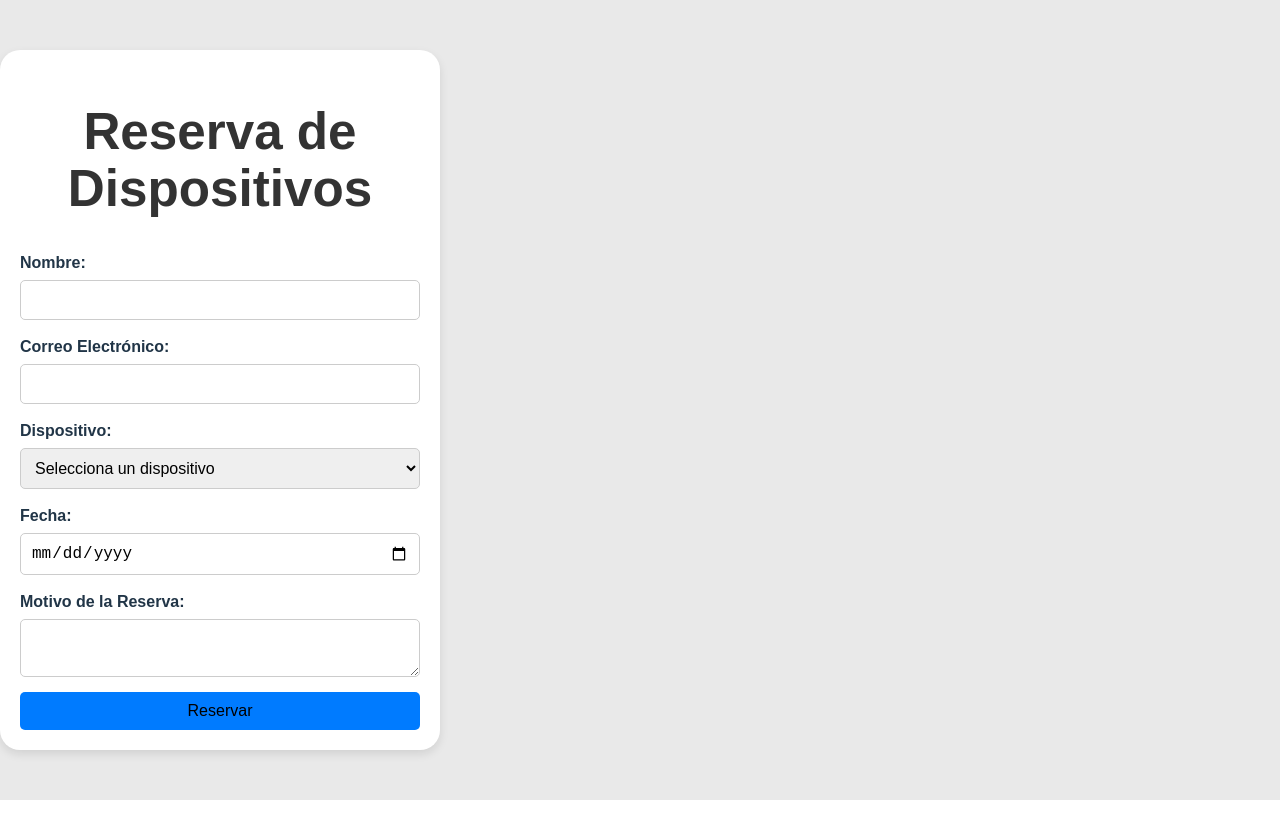
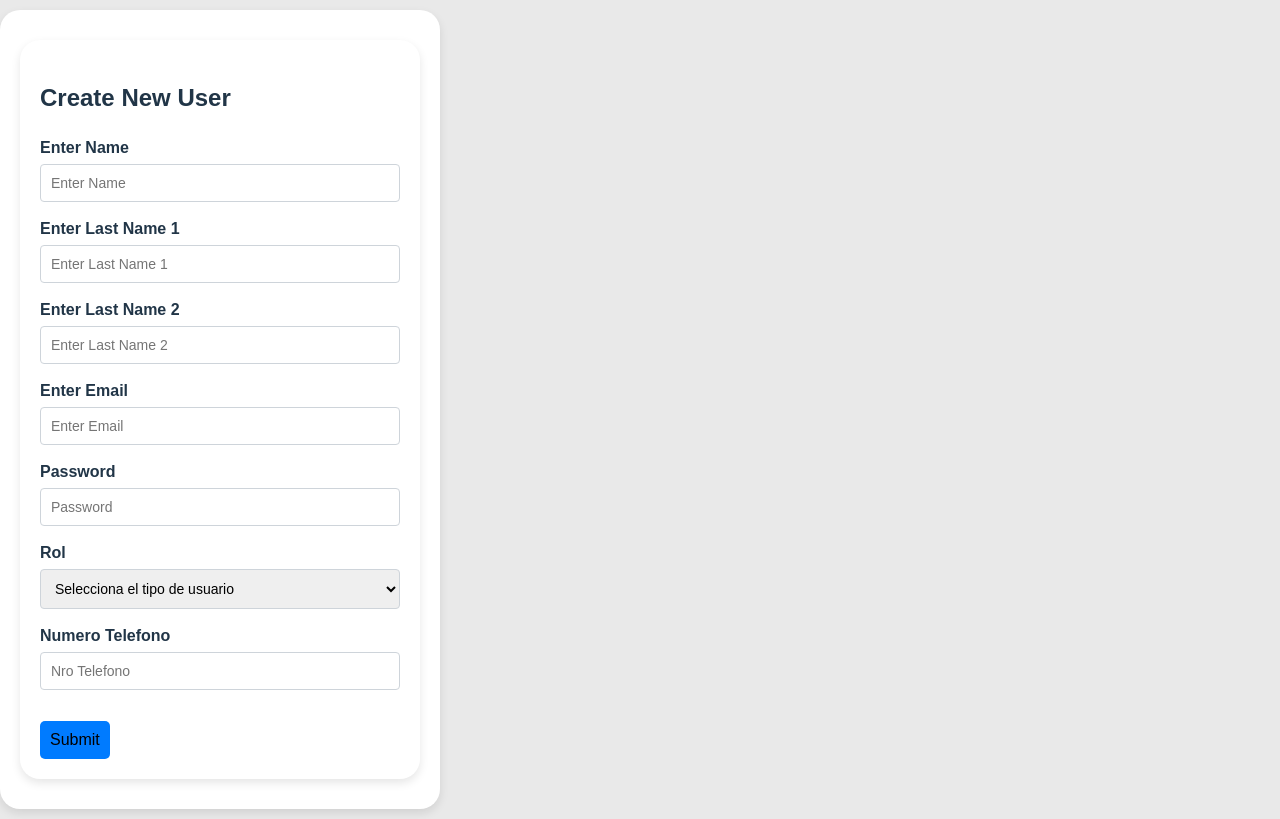
Before and after one commit to foodwebdx/DronProject, a React (Vite) app in the folder DornProject/frontend/: page /CreateUser in a window 1280 px wide. Built offline with nearby package versions, Linux system fonts and the light colour scheme.

Commit message:
Implemented Create User and Route Navigation

```diff
--- /dev/null
+++ b/DornProject/frontend/src/components/CreateUser.jsx
@@ -0,0 +1,158 @@
+import React, { useState } from 'react';
+import axios from 'axios';
+import { useNavigate } from 'react-router-dom';
+import '../Styles/CreateUser.css';
+
+function CreateUser(){
+    const [nombreCompleto, SetNombreCompleto] = useState('');
+    const [PrimerNombre, SetPrimerNombre] = useState('');
+    const [Apellido1, SetApellido1] = useState('');
+    const [Apellido2, SetApellido2] = useState('');
+    const [correoInstitucional, SetCorreo] = useState('');
+    const [contraseña, SetContraseña] = useState('');
+    const [rol, SetRol] = useState('');
+    const [numeroContacto, SetTelefono] = useState('');
+    const navigate = useNavigate();
+
+    //Checks if password is valid
+    function isPasswordValid(password) {
+        if (password.length < 8 || password.length > 20) {
+            return false; // Invalid password
+        }
+        return true; // Valid password
+    }
+
+    //Check if mail is institutional
+    function isEmailValid(mail){
+        if(mail.includes('javerianacali.edu.co')){
+            return true;
+        }
+        else{
+            return false;
+        }
+    }
+
+    function isRoleValid(role){
+        if(role === 'Administrador' || role === 'Usuario'){
+            return true;
+        }
+        else{
+            return false;
+        }
+    }
+
+    function handleSubmit(event) {
+        event.preventDefault();
+
+        let ErrorDetected = false;
+        let fullName = '';
+
+        if (!isPasswordValid(contraseña)) {
+            alert("Password must be between 8 and 20 characters.");
+            ErrorDetected = true;
+        }
+
+        if (!isEmailValid(correoInstitucional)) {
+            alert("Email must @javerianacali.edu.co.");
+            ErrorDetected = true;
+        }
+
+        if (!isRoleValid(rol)) {
+            alert("Rol must be Admin or Usuario.");
+            ErrorDetected = true;
+        }
+
+        if (ErrorDetected) { return;} // Prevent form submission}
+
+        fullName = PrimerNombre + ' ' + Apellido1 + ' ' + Apellido2;
+        SetNombreCompleto(fullName);
+
+        axios.post('http://localhost:8081/createUser', {
+            nombreCompleto: fullName,
+            correoInstitucional,
+            contraseña,
+            rol,
+            numeroContacto
+        })
+        .then(res => {
+            console.log(res);
+            navigate('/createUser');
+        })
+        .catch(err => console.log(err));
+    }
+
+    return (
+        <div className='user-container'>
+            <div className='user-content'>
+                <form onSubmit={handleSubmit}>
+                    <h2>Create New User</h2>
+                    <div className='text-input'>
+                        <label htmlFor='First Name'>Enter Name</label>
+                        <input
+                            type='text'
+                            placeholder='Enter Name'
+                            className='form-control'
+                            onChange={e => SetPrimerNombre(e.target.value)}
+                        />
+
+                        <label htmlFor='Last Name 1'>Enter Last Name 1</label>
+                        <input
+                            type='text'
+                            placeholder='Enter Last Name 1'
+                            className='form-control'
+                            onChange={e => SetApellido1(e.target.value)}
+                        />
+
+                        <label htmlFor='Last Name 2'>Enter Last Name 2</label>
+                        <input
+                            type='text'
+                            placeholder='Enter Last Name 2'
+                            className='form-control'
+                            onChange={e => SetApellido2(e.target.value)}
+                        />
+
+                        <label htmlFor='Email'>Enter Email</label>
+                        <input
+                            type='text'
+                            placeholder='Enter Email'
+                            className='form-control'
+                            onChange={e => SetCorreo(e.target.value)}
+                        />
+
+                        <label htmlFor='Password'>Password</label>
+                        <input
+                            type='password'
+                            placeholder='Password'
+                            className='form-control'
+                            onChange={e => SetContraseña(e.target.value)}
+                        />
+
+                        <label htmlFor='Rol'>Rol</label>
+                        <select
+                            className='form-control'
+                            onChange={(e) => SetRol(e.target.value)}
+                        >
+                        <option value="">Selecciona el tipo de usuario</option>
+                        <option value="Usuario">Usuario</option>
+                        <option value="Administrador">Administrador</option>
+                        </select>
+
+                        <label htmlFor='Numero Telefono'>Numero Telefono</label>
+                        <input
+                            type='text'
+                            placeholder='Nro Telefono'
+                            className='form-control'
+                            onChange={e => SetTelefono(e.target.value)}
+                        />
+                    </div>
+                    <div className='button'>
+                        <button type='submit' className='button'>Submit</button>
+                    </div>
+                </form>
+            </div>
+        </div>
+    );
+}
+
+
+export default CreateUser;
--- /dev/null
+++ b/DornProject/frontend/src/components/RoutesNav.jsx
@@ -0,0 +1,19 @@
+import { useState } from 'react';
+//import 'bootstrap/dist/css/bootstrap.min.css'
+import {BrowserRouter, Routes, Route} from 'react-router-dom'
+
+import CreateUser from './CreateUser';
+
+function RoutesNav(){
+    return(
+        <div className='RoutesNav'>
+            <BrowserRouter>
+                <Routes>
+                <Route path='/CreateUser' element= {<CreateUser />}></Route>
+                </Routes>
+            </BrowserRouter>
+        </div>
+    )
+}
+
+export default RoutesNav;
--- a/DornProject/frontend/src/main.jsx
+++ b/DornProject/frontend/src/main.jsx
@@ -1,10 +1,14 @@
-import React from 'react'
-import ReactDOM from 'react-dom/client'
-import './index.css'
-import FormularioReserva from './components/FormularioReserva'
+import React from 'react';
+import ReactDOM from 'react-dom/client';
+import './index.css';
+import RoutesNav from './components/RoutesNav';
+
+
+
+
 
 ReactDOM.createRoot(document.getElementById('root')).render(
   <React.StrictMode>
-    <FormularioReserva />
+    <RoutesNav />
   </React.StrictMode>,
-)
+);
--- /dev/null
+++ b/DornProject/frontend/src/styles/CreateUser.css
@@ -0,0 +1,78 @@
+body {
+    font-family: Arial, sans-serif;
+    margin: 0;
+    padding: 0;
+    background-color: #e9e9e9;
+  }
+
+  .user-container {
+    max-width: 400px;
+    margin: 10px auto;
+    padding: 20px;
+    background: rgb(255, 255, 255);
+    border-radius: 20px;
+    box-shadow: 0 4px 10px rgba(0, 0, 0, 0.1);
+  }
+  .user-content {
+    max-width: 400px;
+    margin: 10px auto;
+    padding: 20px;
+    background: rgb(255, 255, 255);
+    border-radius: 20px;
+    box-shadow: 0 4px 10px rgba(0, 0, 0, 0.1);
+  }
+
+  .text-input {
+    margin-bottom: 16px;
+  }
+
+  .form-control {
+    width: 100%;
+    padding: 10px; /* Padding mejorado para mayor comodidad */
+    margin-top: 4px; /* Espaciado superior ajustado */
+    border-radius: 4px;
+    border: 1px solid #ced4da;
+    font-size: 14px; /* Tamaño de fuente ajustado */
+    box-sizing: border-box; /* Incluir padding y border en el ancho total */
+}
+
+  /* pa abaho es moha*/
+
+  h1 {
+    text-align: center;
+    color: #333;
+  }
+
+  form {
+    display: flex;
+    flex-direction: column;
+  }
+
+  label {
+    margin-bottom: 5px;
+    font-weight: bold;
+  }
+
+  input,
+  select,
+  textarea {
+    margin-bottom: 15px;
+    padding: 10px;
+    border: 1px solid #ccc;
+    border-radius: 5px;
+    font-size: 1rem;
+  }
+
+  button {
+    padding: 10px;
+    background-color: #007bff;
+    color: rgb(0, 0, 0);
+    border: none;
+    border-radius: 5px;
+    cursor: pointer;
+    font-size: 1rem;
+  }
+
+  button:hover {
+    background-color: #0056b3;
+  }
--- /dev/null
+++ b/package.json
@@ -0,0 +1,5 @@
+{
+  "dependencies": {
+    "axios": "^1.7.7"
+  }
+}
```
Also changed, not shown: 2 other files (tests, documents, lock files or other folders).
